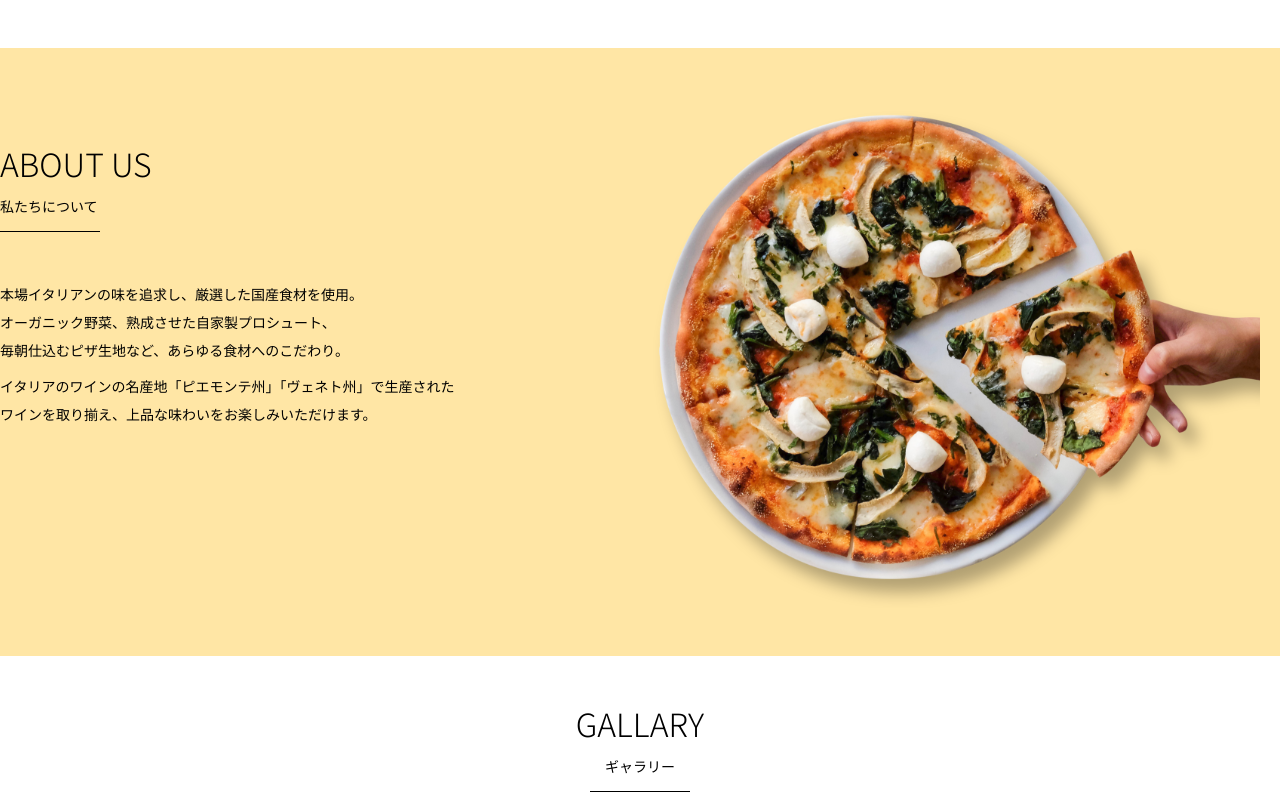
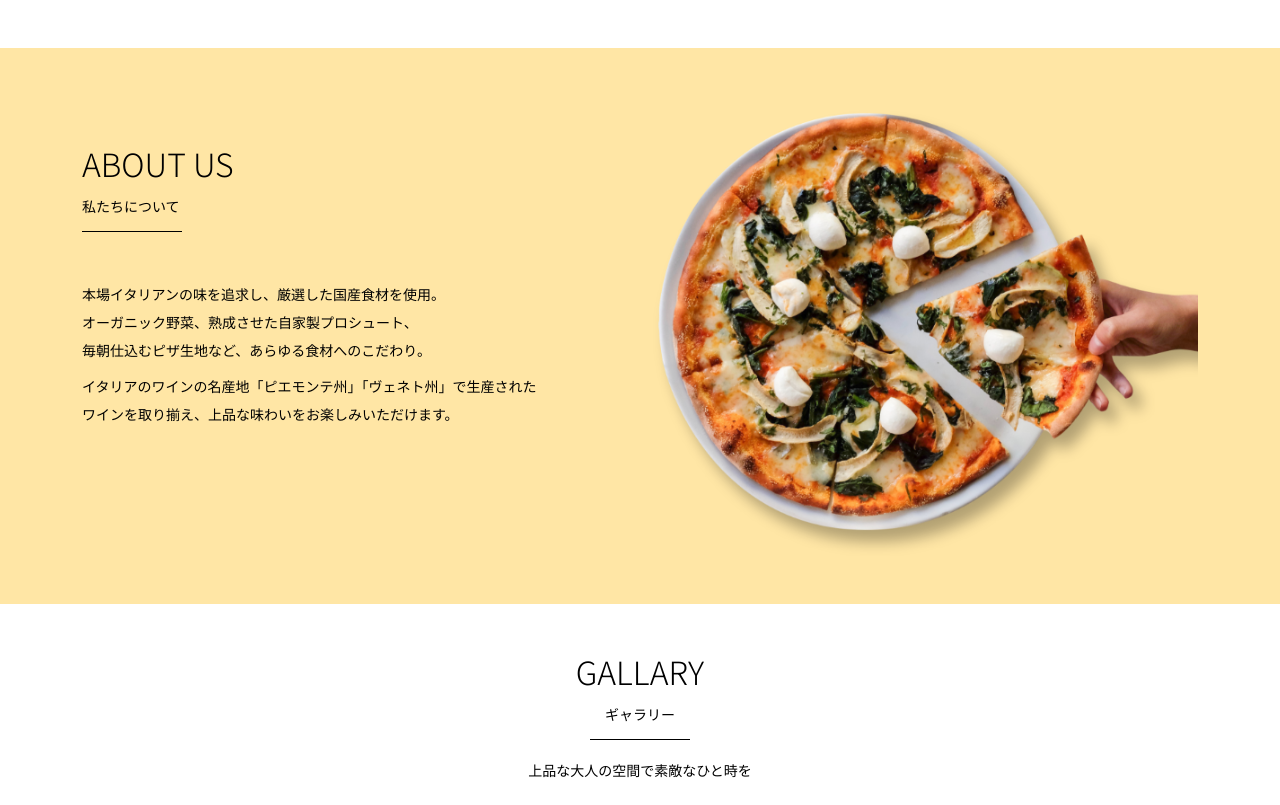
Before and after one commit to Ryohei523/Ryohei523.github.io, a plain HTML site: page index.html in a window 1280 px wide. Shown: the part 584-1389 px from the top of the page. Drawn offline with nearby package versions, Linux system fonts and the light colour scheme.

Commit message:
aboutセクションのcontainerのスペルミスの修正

```diff
--- a/index.html
+++ b/index.html
@@ -123,7 +123,7 @@
 
     <!-- ************************************************ アバウトセクション開始 -->
     <section class="about_us_bg" id="about">
-      <div class="conteiner py-5 mb-5">
+      <div class="container py-5 mb-5">
         <div class="row">
           <div class="col-lg-6 text-left">
             <div class="py-5">
```
